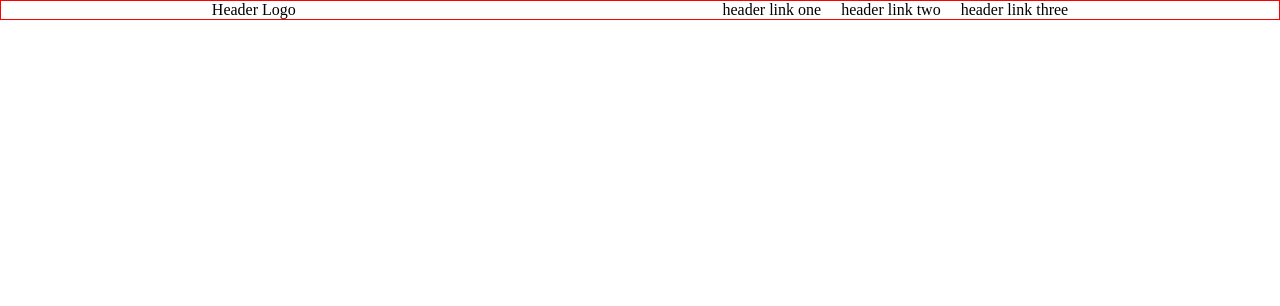
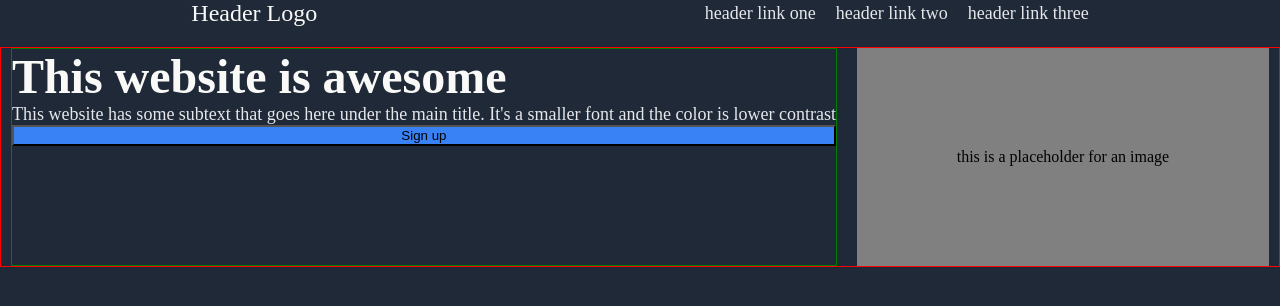
Before and after one commit to Dami-Bombara/landing-page, a plain HTML site: page index.html in a window 1280 px wide. Drawn offline with Linux system fonts and the light colour scheme.

Commit message:
Add some body content with flexbox

```diff
--- a/index.html
+++ b/index.html
@@ -15,5 +15,21 @@
             <li>header link three</li>
         </ul>
     </div>
+    <div class="body">
+        <div class="top-section">
+            <div class="left-side">
+                <div class="title">
+                    This website is awesome
+                </div>
+                <div class="subtext">
+                    This website has some subtext that goes here under the main title. It's a smaller font and the color is lower contrast
+                </div>
+                <button>Sign up</button>
+            </div>
+            <div class="right-side">
+                this is a placeholder for an image
+            </div>
+        </div>
+    </div>
 </body>
 </html>
--- a/style.css
+++ b/style.css
@@ -2,16 +2,56 @@ body {
     display: flex;
     flex-direction: column;
     margin: 0;
+    background-color: #1F2937;
 }
 
 .header {
     display: flex;
     justify-content: space-around;
-    border: 1px solid red;
+    align-items: center;
+    font-size: 24px;
+    color: #F9FAF8;
 }
 
 .body {
     display: flex;
+}
+
+.top-section {
+    margin-top: 20px;
+    display: flex;
+    flex: 1;
+    justify-content: space-around;
+    border: 1px solid red;
+}
+
+.left-side {
+    display: flex;
+    flex-direction: column;
+    border: 1px solid green;
+}
+
+.right-side {
+    display: flex;
+    justify-content: center;
+    align-items: center;
+    background-color: gray;
+    padding: 100px;
+}
+
+.title {
+    font-size: 48px;
+    font-weight: bolder;
+    color: #F9FAF8;
+}
+
+.subtext, ul {
+    font-size: 18px;
+    color: #E5E7EB;
+}
+
+button {
+    background-color: #3882F6;
 }
 
 .footer {
```
Also changed, not shown: design.png.
